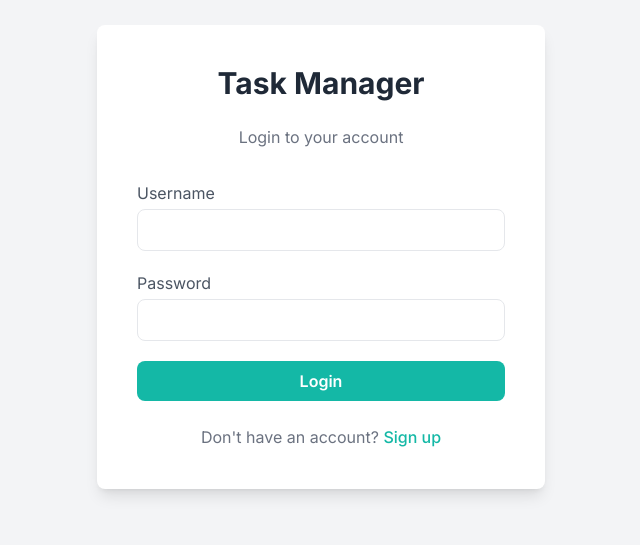
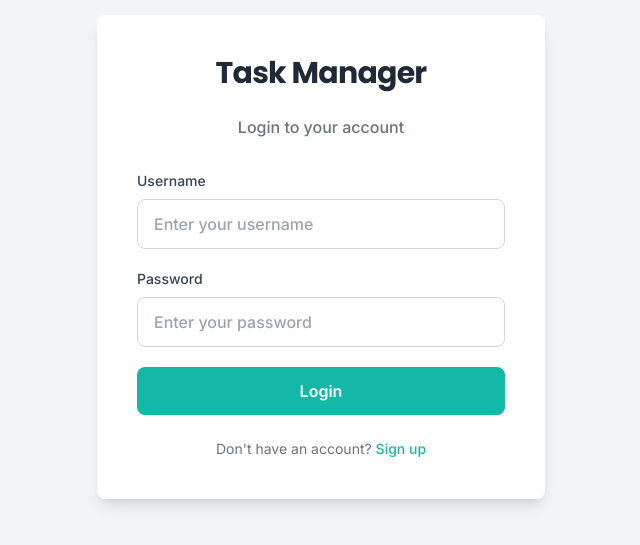
Before and after one commit to thisarasamuditha/task_tracker_devops, a React (Vite) app in the folder frontend/: page / in a window 1280 px wide. Shown: the part 143-688 px from the top of the page, without its empty margins (319-959 px from the left). Built offline with nearby package versions, Linux system fonts and the light colour scheme.

Commit message:
feat: enhance login component with improved styling and accessibility

```diff
--- a/frontend/src/components/Login.jsx
+++ b/frontend/src/components/Login.jsx
@@ -41,58 +41,66 @@ const Login = () => {
   };
 
   return (
-    <div className="min-h-screen w-full flex items-center justify-center bg-gray-100 p-4">
+    <div className="min-h-screen w-full flex items-center justify-center bg-gray-100 p-4 font-sans">
       <div className="bg-white p-8 md:p-10 rounded-lg shadow-lg w-full max-w-md mx-auto">
-        <h1 className="text-3xl font-bold mb-6 text-center text-gray-800">
+        <h1 className="text-3xl font-display font-bold mb-6 text-center text-gray-800 tracking-tight">
           Task Manager
         </h1>
-        <p className="text-center text-gray-500 mb-8">Login to your account</p>
+        <p className="text-center text-gray-500 mb-8 font-medium">
+          Login to your account
+        </p>
 
         {/* Error Message */}
         {error && (
-          <div className="bg-red-100 border border-red-400 text-red-700 px-4 py-3 rounded mb-4 text-center">
+          <div className="bg-red-50 border border-red-200 text-red-700 px-4 py-3 rounded-lg mb-4 text-center text-sm font-medium">
             {error}
           </div>
         )}
 
         {/* Success Message */}
         {success && (
-          <div className="bg-green-100 border border-green-400 text-green-700 px-4 py-3 rounded mb-4 text-center">
+          <div className="bg-green-50 border border-green-200 text-green-700 px-4 py-3 rounded-lg mb-4 text-center text-sm font-medium">
             {success}
           </div>
         )}
 
         <form onSubmit={handleLogin} className="space-y-5">
           <div>
-            <label className="block mb-1 text-gray-600">Username</label>
+            <label className="block mb-2 text-sm font-medium text-gray-700">
+              Username
+            </label>
             <input
               type="text"
               value={username}
               onChange={(e) => setUsername(e.target.value)}
               required
-              className="w-full px-4 py-2 border rounded-lg focus:outline-none focus:ring-2 focus:ring-teal-500"
+              className="w-full px-4 py-3 border border-gray-300 rounded-lg focus:outline-none focus:ring-2 focus:ring-teal-500 focus:border-teal-500 transition-colors font-medium placeholder-gray-400"
+              placeholder="Enter your username"
             />
           </div>
           <div>
-            <label className="block mb-1 text-gray-600">Password</label>
+            <label className="block mb-2 text-sm font-medium text-gray-700">
+              Password
+            </label>
             <input
               type="password"
               value={password}
               onChange={(e) => setPassword(e.target.value)}
               required
-              className="w-full px-4 py-2 border rounded-lg focus:outline-none focus:ring-2 focus:ring-teal-500"
+              className="w-full px-4 py-3 border border-gray-300 rounded-lg focus:outline-none focus:ring-2 focus:ring-teal-500 focus:border-teal-500 transition-colors font-medium placeholder-gray-400"
+              placeholder="Enter your password"
             />
           </div>
           <button
             type="submit"
-            className="w-full bg-teal-500 text-white py-2 rounded-lg font-semibold hover:bg-teal-600 transition"
+            className="w-full bg-teal-500 text-white py-3 rounded-lg font-semibold hover:bg-teal-600 transition-colors font-medium text-base"
           >
             Login
           </button>
         </form>
-        <p className="mt-6 text-center text-gray-500">
+        <p className="mt-6 text-center text-sm text-gray-500">
           Don't have an account?{" "}
-          <span className="text-teal-500 font-medium cursor-pointer">
+          <span className="text-teal-500 font-medium cursor-pointer hover:text-teal-600 transition-colors">
             Sign up
           </span>
         </p>
```
